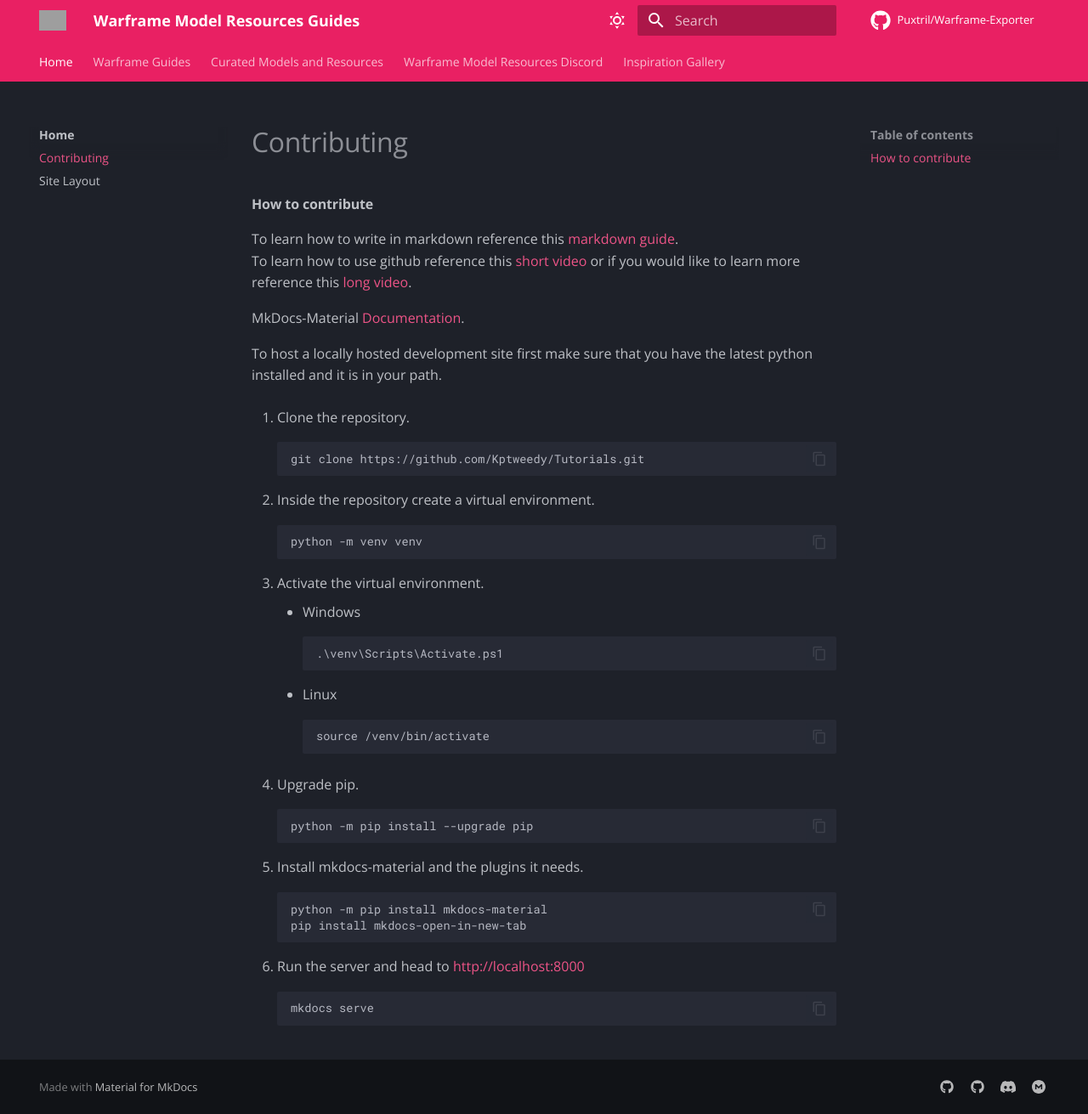
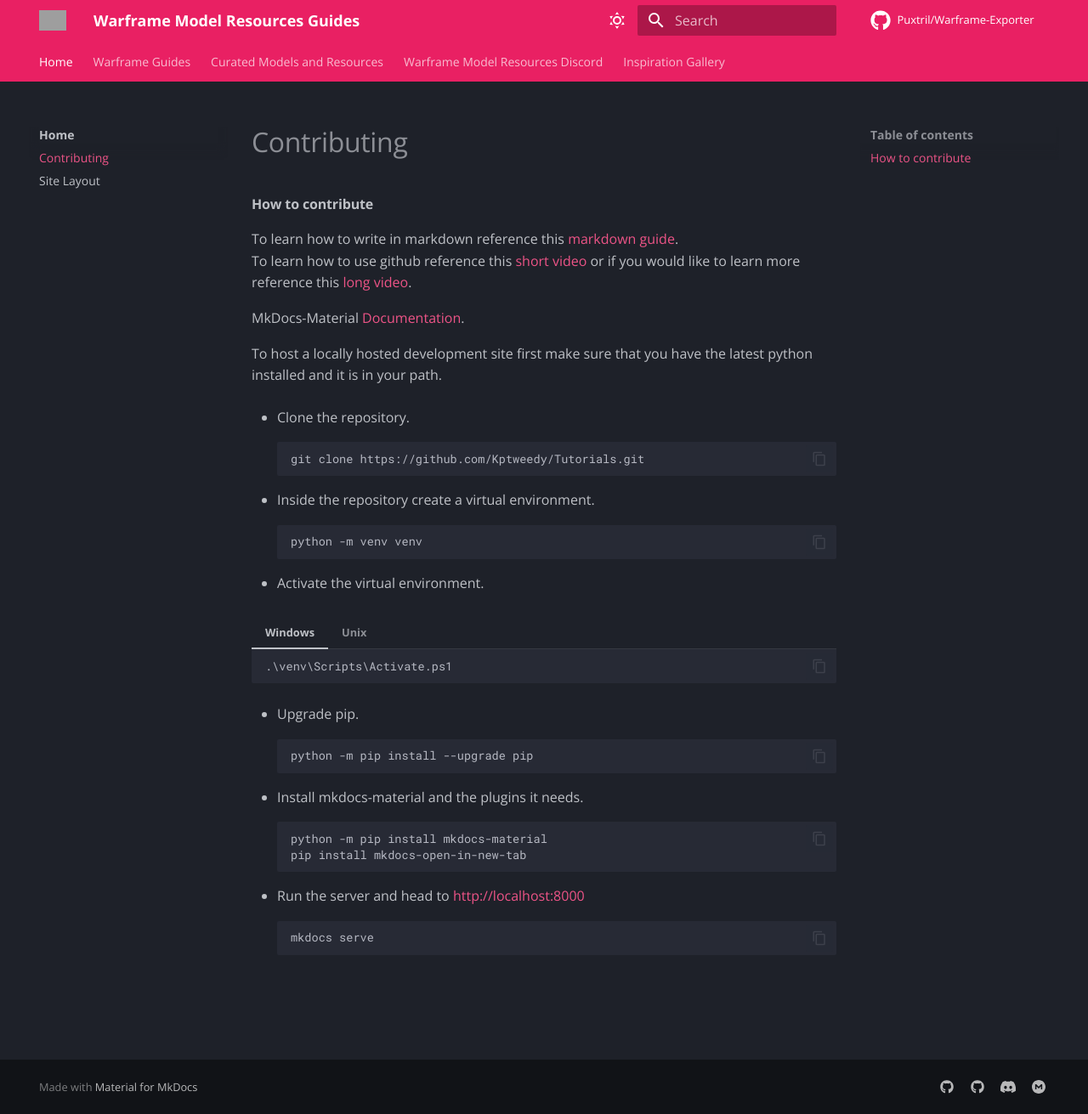
Before and after one commit to Kptweedy/Tutorials, an MkDocs documentation site: the page built from docs/contributing.md, in a window 1280 px wide and 1311 px high. Shown: the whole window at 85% size. Built offline with MkDocs 1.6.1 and Material for MkDocs 9.7.7, drawn with Linux system fonts in a browser that asks for light colours; comment, search, counter and statistics services are not loaded; grey boxes are pictures that could not be loaded.

Commit message:
more formatting

````diff
--- a/docs/contributing.md
+++ b/docs/contributing.md
@@ -10,38 +10,41 @@ MkDocs-Material [Documentation](https://squidfunk.github.io/mkdocs-material/).
 To host a locally hosted development site first make sure that you have the latest python installed and it is in your path.
 
 
- 1. Clone the repository.
+  - Clone the repository.
 ```
 git clone https://github.com/Kptweedy/Tutorials.git
 ```
 
-2.  Inside the repository create a virtual environment.
+- Inside the repository create a virtual environment.
 ```
 python -m venv venv
 ```
 
-3. Activate the virtual environment.
-	- Windows
+- Activate the virtual environment.
+=== "Windows"
+
 	 ```
 	 .\venv\Scripts\Activate.ps1
 	 ```
-	- Linux
+=== "Unix "
+
 	```
 	source /venv/bin/activate
 	```
 
-1. Upgrade pip.
+
+- Upgrade pip.
 ```
 python -m pip install --upgrade pip
 ```
 
-5. Install mkdocs-material and the plugins it needs.
+- Install mkdocs-material and the plugins it needs.
 ```
 python -m pip install mkdocs-material
 pip install mkdocs-open-in-new-tab
 ```
 
-6. Run the server and head to [http://localhost:8000]()
+- Run the server and head to [http://localhost:8000]()
 ```
 mkdocs serve
 ```
--- a/mkdocs.yml
+++ b/mkdocs.yml
@@ -88,6 +88,8 @@ markdown_extensions:
   - pymdownx.emoji:
       emoji_index: !!python/name:material.extensions.emoji.twemoji
       emoji_generator: !!python/name:material.extensions.emoji.to_svg
+  - pymdownx.tabbed:
+      alternate_style: true
   - pymdownx.highlight:
       anchor_linenums: true
 
````
